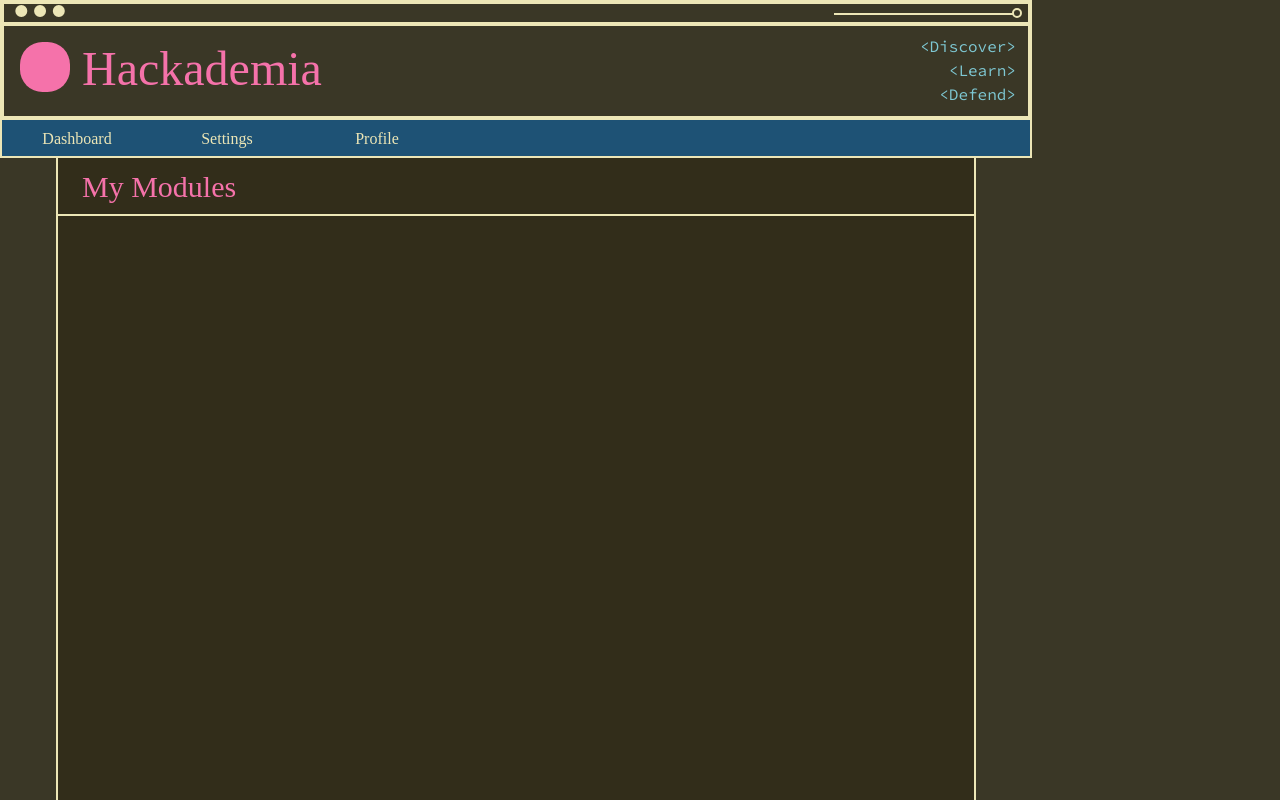
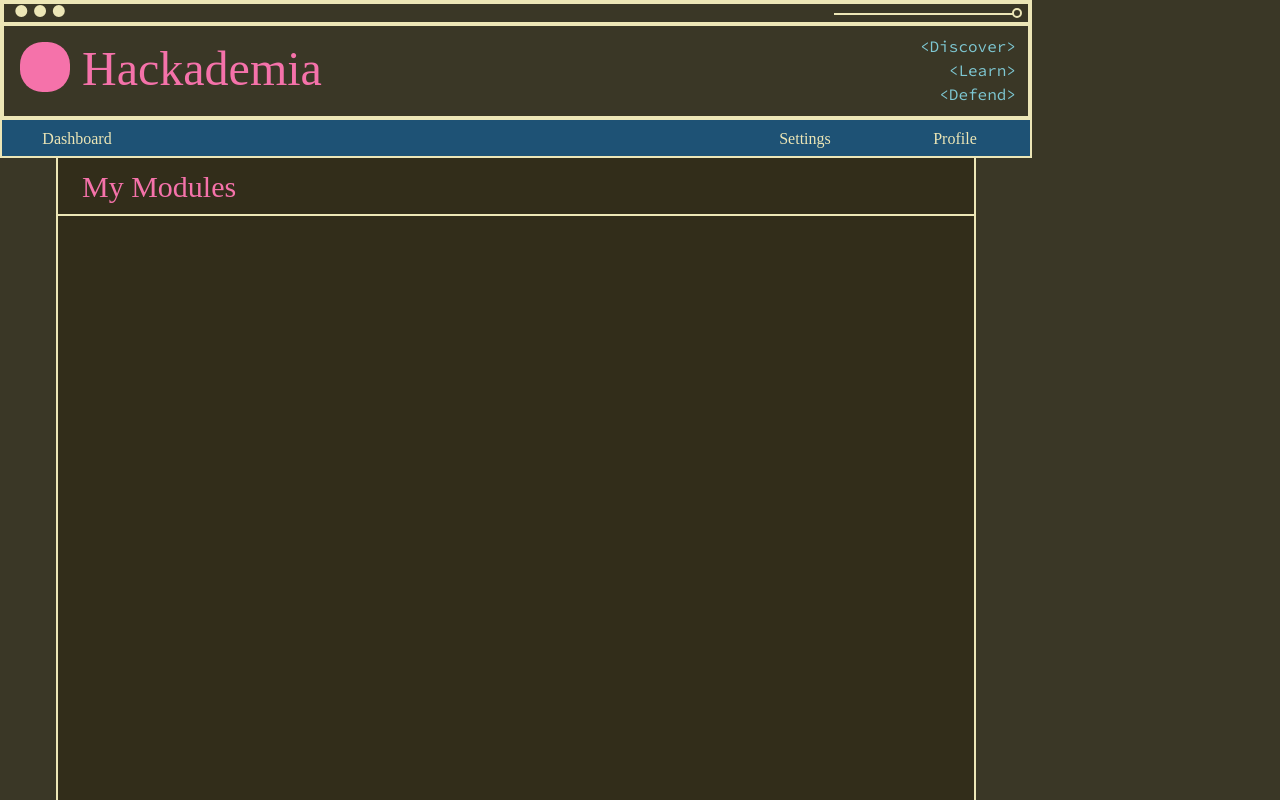
Before and after one commit to Phinmala/Hackademia-dev, a React (Create React App) app in the folder frontend-dev/: page / in a window 1280 px wide. Shown: the top 800 px of the page. Built offline with nearby package versions, Linux system fonts and the light colour scheme; a web font is replaced by a local one.

Commit message:
Made the Settings and Profile buttons go on the right of the navbar (by just adding a filler, nonresponsive button between them and Dashboard)

```diff
--- a/frontend-dev/src/components/navbar.component.js
+++ b/frontend-dev/src/components/navbar.component.js
@@ -1,4 +1,5 @@
 import React, { Component } from "react";
+// import { Routes, Route, Link } from "react-router-dom";
 import "./navbar.css"
 
 class Navbar extends Component {
@@ -7,6 +8,8 @@ class Navbar extends Component {
             // <div className="navbar">Dashboard</div>
             <ul className="navbar">
                 <li><a href="dashboard">Dashboard</a></li>
+                {/* <li><Link to={"/"}>Dashboard</Link></li> */}
+                <li className="filler"></li>
                 <li><a href="settings">Settings</a></li>
                 <li className="rightbar"><a href="profile">Profile</a></li>
             </ul>
--- a/frontend-dev/src/components/navbar.css
+++ b/frontend-dev/src/components/navbar.css
@@ -17,6 +17,7 @@
 	display: flex;
 	flex-direction: row;
 	justify-content: flex-start;
+	/* align-items: stretch; */
 	align-content: center;
 }
 
@@ -24,6 +25,11 @@ a:link {
 	color: #ECE6B6;
 	text-decoration: none;
 	/* float: right; */
+}
+
+a:visited {
+	color: #ECE6B6;
+	text-decoration: none;
 }
 
 li {
@@ -39,7 +45,11 @@ li:hover {
 	background-color: #638EB1;
 }
 
-.rightbar {
-	float: right;
-	/* justify-self: right; */
+.filler:hover {
+	background-color: #1E5275;
 }
+
+.filler {
+	/* flex-basis: 560px;  */
+	flex-grow: 1;
+}
```
